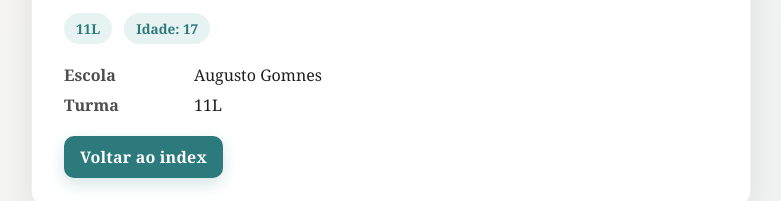
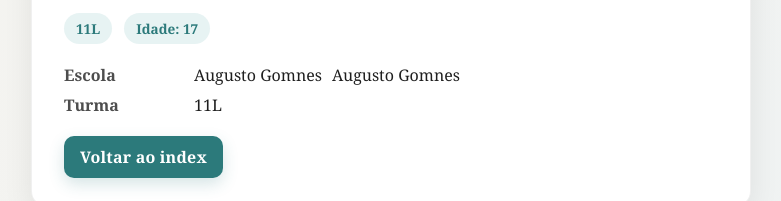
Before and after one commit to alexmaiaprof/tgpsi_11_esag, a plain HTML site: page gomes.html in a window 1280 px wide. Shown: the part 348-549 px from the top of the page, without its empty margins (249-1030 px from the left). Drawn offline with Linux system fonts and the light colour scheme.

Commit message:
new paragraf

```diff
--- a/gomes.html
+++ b/gomes.html
@@ -123,6 +123,7 @@
       <div>
         <span class="label">Escola</span>
         <span>Augusto Gomnes</span>
+        <span>Augusto Gomnes</span>
       </div>
       <div>
         <span class="label">Turma</span>
```
